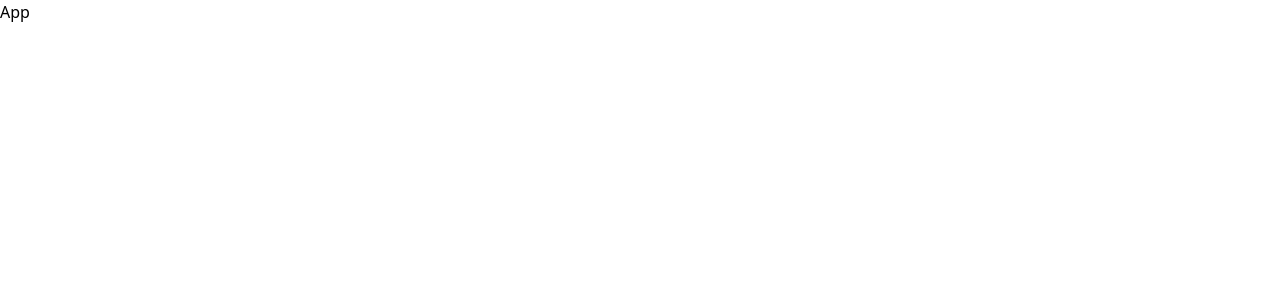
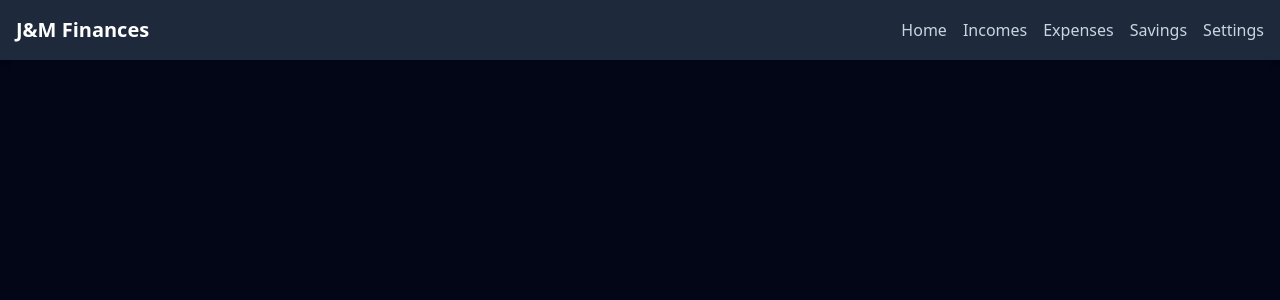
Before and after one commit to joshuascott019/jm-finance-app, a React (Vite) app: page / in a window 1280 px wide. Shown: the top 300 px of the page. Built offline with nearby package versions, Linux system fonts and the light colour scheme.

Commit message:
feat: add basic navbar

```diff
--- a/package.json
+++ b/package.json
@@ -14,6 +14,7 @@
     "postcss": "^8.4.47",
     "react": "^18.3.1",
     "react-dom": "^18.3.1",
+    "react-router-dom": "^6.27.0",
     "tailwindcss": "^3.4.14"
   },
   "devDependencies": {
--- a/src/App.jsx
+++ b/src/App.jsx
@@ -1,7 +1,12 @@
 import React from 'react';
+import Navbar from './components/Navbar';
 
 const App = () => {
-  return <div>App</div>;
+  return (
+    <div className="bg-slate-950 h-screen">
+      <Navbar />
+    </div>
+  );
 };
 
 export default App;
--- /dev/null
+++ b/src/components/Navbar.jsx
@@ -0,0 +1,41 @@
+// Navbar.jsx
+import React from 'react';
+
+const Navbar = () => {
+  return (
+    <nav className="bg-slate-800 p-4 shadow-md">
+      <div className="container mx-auto flex justify-between items-center">
+        <h1 className="text-white text-xl font-bold">J&M Finances</h1>
+        <ul className="flex space-x-4">
+          <li>
+            <a href="/" className="text-slate-300 hover:text-white">
+              Home
+            </a>
+          </li>
+          <li>
+            <a href="/incomes" className="text-slate-300 hover:text-white">
+              Incomes
+            </a>
+          </li>
+          <li>
+            <a href="/expenses" className="text-slate-300 hover:text-white">
+              Expenses
+            </a>
+          </li>
+          <li>
+            <a href="/savings" className="text-slate-300 hover:text-white">
+              Savings
+            </a>
+          </li>
+          <li>
+            <a href="/settings" className="text-slate-300 hover:text-white">
+              Settings
+            </a>
+          </li>
+        </ul>
+      </div>
+    </nav>
+  );
+};
+
+export default Navbar;
```
Also changed, not shown: 1 other file (tests, documents, lock files or other folders).
